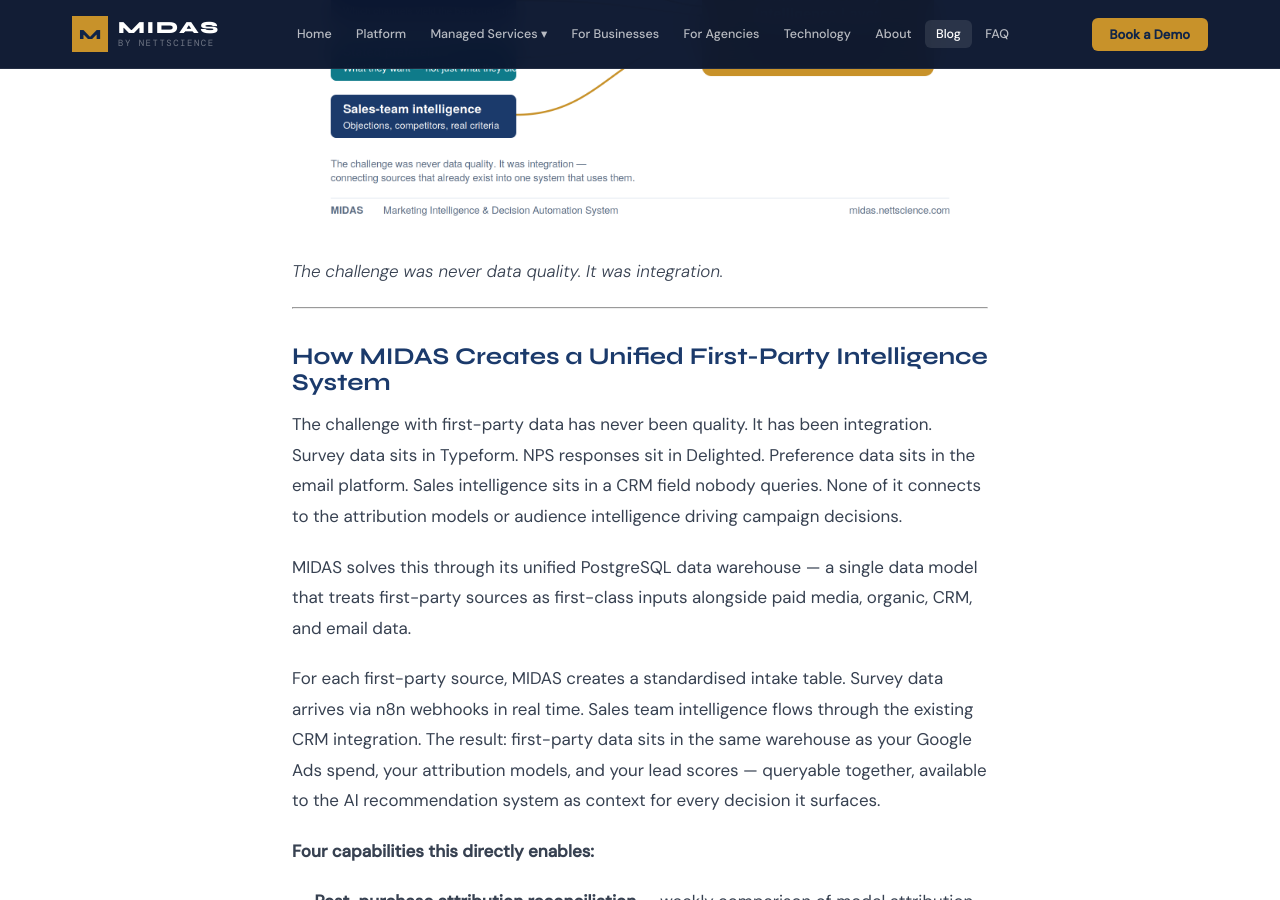
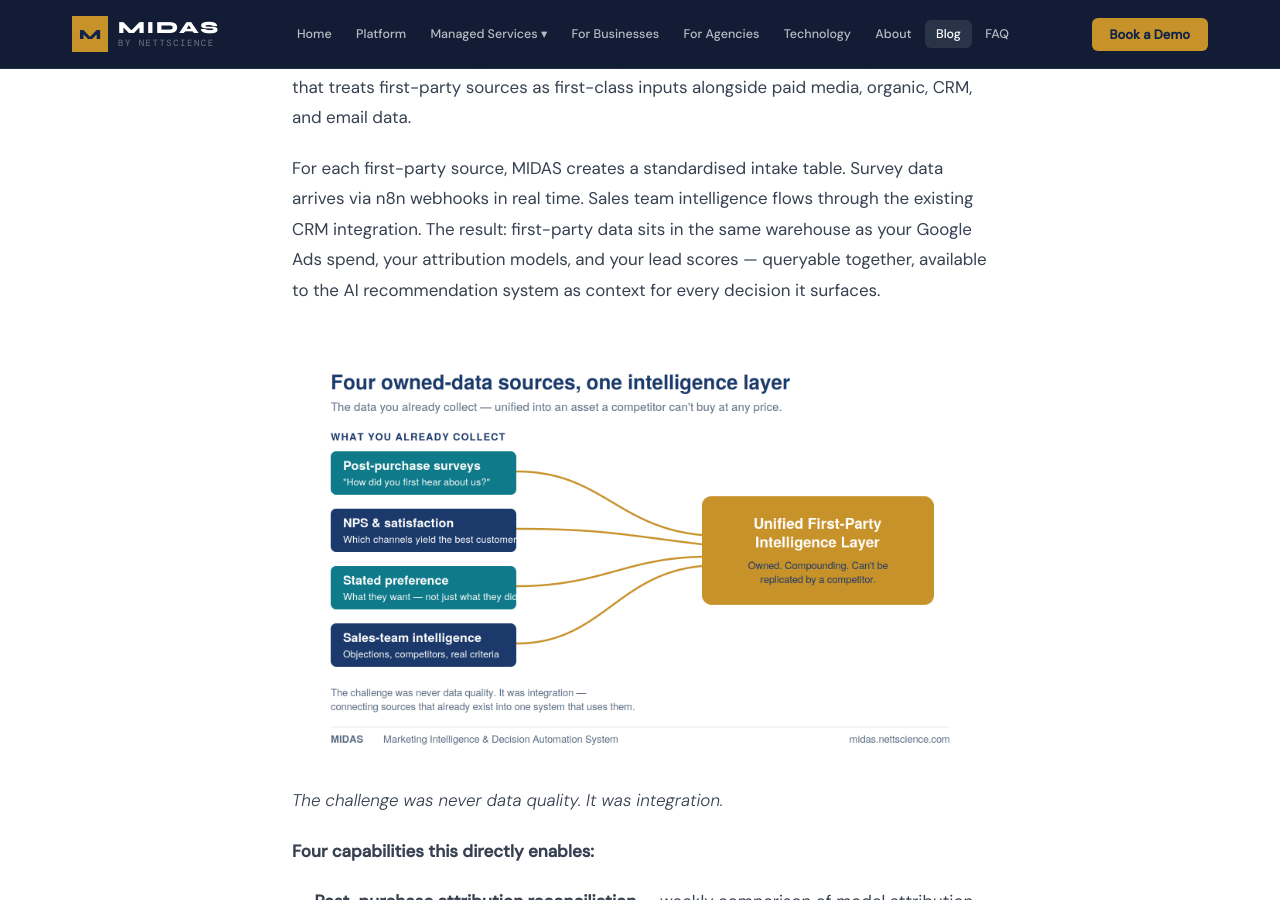
Before and after one commit to NettScienceAnalytics/midas_site, a Jekyll site: the page built from _posts/2026-06-13-first-party-data.md, in a window 1280 px wide and 900 px high, scrolled down 3344 px. Built offline with Jekyll 4.4.1, drawn with Linux system fonts in a browser that asks for light colours.

Commit message:
Update 2026-06-13-first-party-data.md

```diff
--- a/_posts/2026-06-13-first-party-data.md
+++ b/_posts/2026-06-13-first-party-data.md
@@ -59,9 +59,6 @@
 
 The fix requires no sophisticated technology. A mandatory CRM field — pre-coded objection categories, a competitor dropdown, a free-text notes field — populated after every qualified call. What you gain is a direct feed from market reality to your marketing data: which channels produce the prospects your team closes most effectively, and which competitors appear most frequently in deals that stall.
 
-![Four first-party data sources — surveys, NPS, stated preference, sales intelligence — feeding one unified intelligence layer](/assets/images/first-party-sources@2x.png)
-*The challenge was never data quality. It was integration.*
-
 ---
 
 ## How MIDAS Creates a Unified First-Party Intelligence System
@@ -71,6 +68,9 @@
 MIDAS solves this through its unified PostgreSQL data warehouse — a single data model that treats first-party sources as first-class inputs alongside paid media, organic, CRM, and email data.
 
 For each first-party source, MIDAS creates a standardised intake table. Survey data arrives via n8n webhooks in real time. Sales team intelligence flows through the existing CRM integration. The result: first-party data sits in the same warehouse as your Google Ads spend, your attribution models, and your lead scores — queryable together, available to the AI recommendation system as context for every decision it surfaces.
+
+![Four first-party data sources — surveys, NPS, stated preference, sales intelligence — feeding one unified intelligence layer](/assets/images/first-party-sources@2x.png)
+*The challenge was never data quality. It was integration.*
 
 **Four capabilities this directly enables:**
 
```
